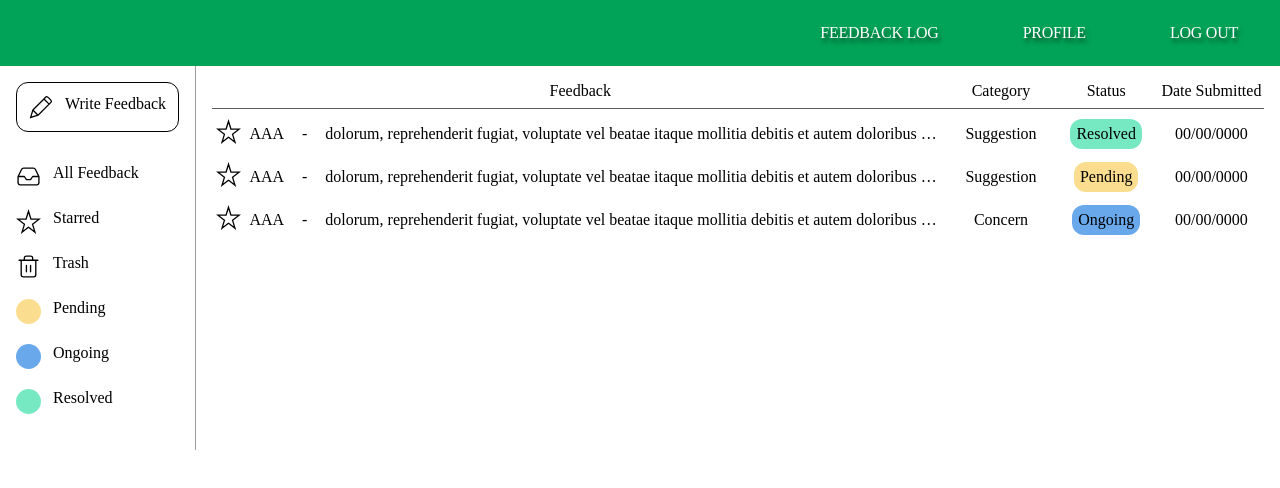
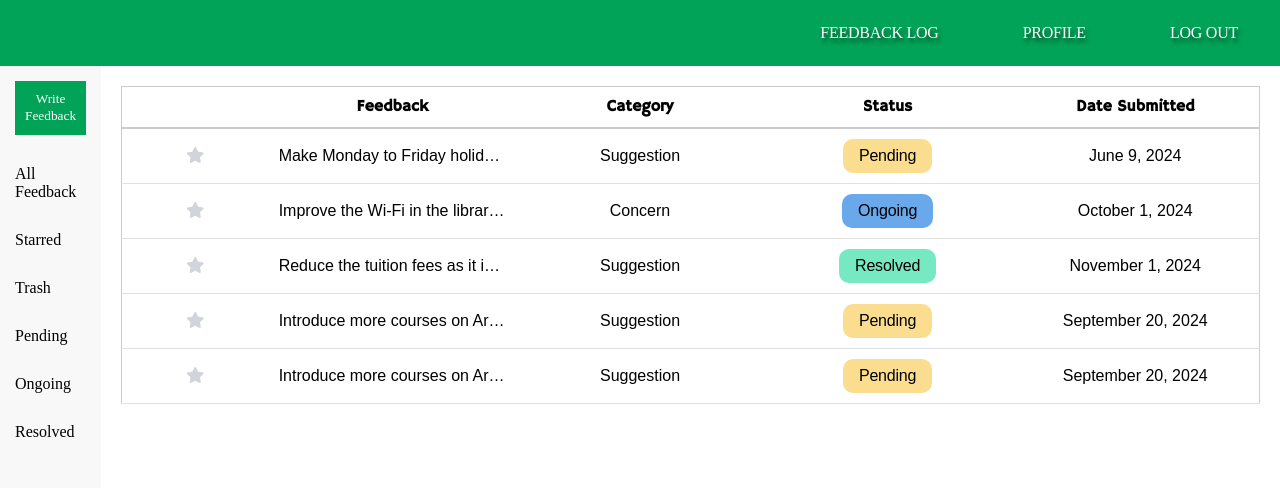
Before and after one commit to lymyr/dlsud-feedback-system, a website: page feedback-log-stu.html in a window 1280 px wide. Drawn offline with Linux system fonts and the light colour scheme; a web font is replaced by a local one.

Commit message:
Added starred buttons

```diff
--- a/feedback-log-stu.html
+++ b/feedback-log-stu.html
@@ -4,6 +4,7 @@
     <meta charset="UTF-8">
     <meta name="viewport" content="width=device-width, initial-scale=1.0">
     <link rel="stylesheet" href="style.css">
+    <link rel="stylesheet" href="https://cdnjs.cloudflare.com/ajax/libs/font-awesome/5.15.3/css/all.min.css">
     <title>Student Feedback Log</title>
 </head>
 <body>
@@ -14,58 +15,84 @@
     </header>
 
     <div class="feedback-log-container">
-        <div class="log-left">
-            <div class="log-selectables"><img src="/icons/pencil.svg"><p>Write Feedback</p></div>
-            <div class="log-selectables"><img src="/icons/inbox.svg"><p>All Feedback</p></div>
-            <div class="log-selectables"><img src="/icons/star.svg"><p>Starred</p></div>
-            <div class="log-selectables"><img src="/icons/trash.svg"><p>Trash</p></div>
-            <div class="log-selectables"><img src="/icons/pending.svg"><p>Pending</p></div>
-            <div class="log-selectables"><img src="/icons/ongoing.svg"><p>Ongoing</p></div>
-            <div class="log-selectables"><img src="/icons/resolved.svg"><p>Resolved</p></div>
-        </div>
+        <aside class="sidebar">
+            <div class="sidebar-options">
+                <div class="sidebar-option">
+                    <button class="write-feedback-btn">
+                        <span>Write Feedback</span>
+                    </button>
+                </div>
+                <div class="sidebar-option"><p>All Feedback</p></div>
+                <div class="sidebar-option"><p>Starred</p></div>
+                <div class="sidebar-option"><p>Trash</p></div>
+                <div class="sidebar-option"><p>Pending</p></div>
+                <div class="sidebar-option"><p>Ongoing</p></div>
+                <div class="sidebar-option"><p>Resolved</p></div>
+            </div>
+        </aside>
 
-        <div class="log-right">
-            <div class="feedback-header">
-                <span class="inbox-title-column">Feedback</span>
-                <span class="inbox-category-column">Category</span>
-                <span class="inbox-status-column">Status</span>
-                <span class="inbox-date-column">Date Submitted</span>
-            </div>
-            <div class="feedback-item">
-                <div class="feedback-item-section">
-                    <span class="inbox-icon"><img src="/icons/star.svg"></span>
-                    <span class="inbox-office">AAA</span>
-                    <span class="inbox-seperator">-</span>
-                    <span class="inbox-title"> dolorum, reprehenderit fugiat, voluptate vel beatae itaque mollitia debitis et autem doloribus quis, impedit fuga voluptatibus..</span>
-                </div>
-                <span class="inbox-category">Suggestion</span>
-                <span class="inbox-status">Resolved</span>
-                <span class="inbox-date">00/00/0000</span>
-            </div>
+        <main class="feedback-log">
+            <table>
+                <thead>
+                    <tr>
+                        <th class="feedback-starred"></th>
+                        <th class="feedback-title">Feedback</th>
+                        <th class="feedback-category">Category</th>
+                        <th class="feedback-status">Status</th>
+                        <th class="feedback-date">Date Submitted</th>
+                    </tr>
+                </thead>
+                <tbody id="feedback-items">
+                    <!-- Dynamic feedback items will be added here -->
+                </tbody>
+            </table>
+        </main>
 
-            <div class="feedback-item">
-                <div class="feedback-item-section">
-                    <span class="inbox-icon"><img src="/icons/star.svg"></span>
-                    <span class="inbox-office">AAA</span>
-                    <span class="inbox-seperator">-</span>
-                    <span class="inbox-title"> dolorum, reprehenderit fugiat, voluptate vel beatae itaque mollitia debitis et autem doloribus quis, impedit fuga voluptatibus..</span>
-                </div>
-                <span class="inbox-category">Suggestion</span>
-                <span class="inbox-status test">Pending</span>
-                <span class="inbox-date">00/00/0000</span>
-            </div>
-            <div class="feedback-item">
-                <div class="feedback-item-section">
-                    <span class="inbox-icon"><img src="/icons/star.svg"></span>
-                    <span class="inbox-office">AAA</span>
-                    <span class="inbox-seperator">-</span>
-                    <span class="inbox-title"> dolorum, reprehenderit fugiat, voluptate vel beatae itaque mollitia debitis et autem doloribus quis, impedit fuga voluptatibus..</span>
-                </div>
-                <span class="inbox-category">Concern</span>
-                <span class="inbox-status test2">Ongoing</span>
-                <span class="inbox-date">00/00/0000</span>
-            </div>
-        </div>
+        <script>
+            // Static example feedback data
+            const feedbackData = [
+                { text: "Make Monday to Friday holidays so we can enjoy life", category: "Suggestion", status: "Pending", date: "June 9, 2024" },
+                { text: "Improve the Wi-Fi in the library for better student experience", category: "Concern", status: "Ongoing", date: "October 1, 2024" },
+                { text: "Reduce the tuition fees as it is too expensive", category: "Suggestion", status: "Resolved", date: "November 1, 2024" },
+                { text: "Introduce more courses on Artificial Intelligence", category: "Suggestion", status: "Pending", date: "September 20, 2024" },
+                { text: "Introduce more courses on Artificial Intelligence", category: "Suggestion", status: "Pending", date: "September 20, 2024" },
+            ];
+
+            // Function to render a feedback item with status color
+            function renderFeedbackItem(feedback, index) {
+                const feedbackRow = document.createElement('tr'); // Create a table row
+
+                // Define the color classes based on status
+                const statusClasses = {
+                    "Pending": "pending",
+                    "Ongoing": "ongoing",
+                    "Resolved": "resolved"
+                };
+
+                const statusClass = statusClasses[feedback.status] || "pending";  // Default to pending if status is unknown
+
+                feedbackRow.innerHTML = `
+                    <td class="feedback-starred">
+                        <i class="fas fa-star ${feedback.starred ? 'starred' : 'unstarred'}" onclick="toggleStar(${index})"></i>
+                    </td>
+                    <td class="feedback-text">${feedback.text.length > 50 ? feedback.text.slice(0, 50) + "..." : feedback.text}</td>
+                    <td class="feedback-category">${feedback.category}</td>
+                    <td class="feedback-status"><div class="status-background ${statusClass}">${feedback.status}</div></td>
+                    <td class="feedback-date">${feedback.date}</td>
+                `;
+
+                document.getElementById('feedback-items').appendChild(feedbackRow);
+            }
+
+            function toggleStar(index) {
+                feedbackData[index].starred = !feedbackData[index].starred;
+                document.getElementById('feedback-items').innerHTML = ''; // Clear the table before re-rendering
+                feedbackData.forEach(renderFeedbackItem);
+            }
+
+            // Loop through static data
+            feedbackData.forEach(renderFeedbackItem);
+        </script>
     </div>
 </body>
 </html>
--- a/style.css
+++ b/style.css
@@ -283,137 +283,142 @@ form * {
 }
 
 
-/* stu-feedback-log.html */
+/* feedback-log-stu.html */
 .feedback-log-container {
-    display:flex;
-    /* background-color: #e5ffe7; */
+    display: flex;
+    width: 100%;
+    height: 927px;
 }
 
-.feedback-log-container > * {
-    padding:16px;
+.sidebar {
+    width: 301px;
+    height: 927px;
+    background-color: #f8f8f8;
+    overflow-y: auto;
 }
 
-.log-left {
-    max-width: fit-content;
-    border-style: none solid none none;
-    border-width: 1px;
-    border-color: rgb(157, 157, 157);
+.sidebar-options {
+    display: flex;
+    flex-direction: column;
 }
 
-.log-left > * {
-    gap:12px;
-    margin-bottom:20px;
+.sidebar-option {
+    padding: 15px;
+    cursor: pointer;
 }
 
-.log-left > :nth-child(1) {
-    margin-bottom:32px;
-    border-radius: 12px;
-    border-style: solid;
-    border-width: 1px;
-    padding:12px;
+.write-feedback-btn {
+    background-color: #00A357;
+    color: white;
+    border: none;
+    padding: 10px;
+    cursor: pointer;
 }
 
-.log-selectables {
-    display:flex;
-    text-wrap:nowrap;
+.feedback-log {
+    flex-grow: 1;
+    padding: 20px;
+    overflow-x: auto;
+    max-width: 1139px;
+    height: 927px;
 }
 
-.log-right {
-    flex-basis:100%;
+table {
+    width: 100%;
+    border: 1px solid #ccc;
+    border-collapse: collapse;
+    table-layout: fixed;
 }
 
-.log-right span {
-    margin:auto;
-}
-
-.feedback-item,
-.feedback-header {
-    display:grid;
-    grid-template-columns: 70% 1fr 1fr 1fr;
-    min-width: fit-content;
-}
-
-.feedback-header {
-    border-bottom: 1px solid rgb(92, 92, 92);
+th {
+    background-color: #ffffff;
+    font-family: 'Hammersmith One', sans-serif;
+    font-weight: bold;
+    padding: 10px;
+    text-align: center;
+    border-bottom: 2px solid #ccc;
 }
 
 
+td {
+    font-family: 'Montserrat', sans-serif;
+    padding: 10px;
+    border-bottom: 1px solid #e0e0e0;
+    text-align: center;
+    border-bottom: 1px solid #e0e0e0;
+    overflow: hidden;
+    text-overflow: ellipsis;
+    white-space: nowrap;
+    box-sizing: border-box;
+}
 
-.feedback-item > *,
-.feedback-header > * {
-    margin: 4px;
+.feedback-title, .feedback-category, .feedback-status, .feedback-date {
+    width: 20%;
+}
+
+.starred-column {
+    width: 10%;
     text-align: center;
 }
 
-.inbox-title-column {
-    grid-column:1/2;
+.feedback-star {
+    cursor: pointer;
+    text-align: center;
 }
 
-.inbox-type-column {
-    grid-column: 2/3;
-}
-.inbox-status-column {
-    grid-column: 3/4;
-}
-.inbox-date-column {
-    grid-column: 4/5;
-    text-wrap: nowrap;
+.star-icon {
+    pointer-events: auto;
+    width: 24px;
+    height: 24px;
 }
 
-.feedback-item-section {
-    grid-column: 1/2;
-    display:flex;
+
+.feedback-status .status-background.pending {
+    background-color: rgba(251, 221, 143, 1); /* Yellow for Pending */
 }
 
-.inbox-icon,
-.inbox-office,
-.inbox-seperator {
-    flex-basis:5%;
-    padding-right: 8px;
+.feedback-status .status-background.ongoing {
+    background-color: rgba(104, 168, 235, 1); /* Blue for Ongoing */
 }
 
-.inbox-title {
+.feedback-status .status-background.resolved {
+    background-color: rgba(119, 233, 194, 1); /* Green for Resolved */
+}
+
+td.feedback-status .status-background {
+    border-radius: 10px;
+    text-align: center;
+    vertical-align: middle;
+    color: #000;
+    font-family: 'Montserrat', sans-serif;
+    font-size: 16px;
+    font-weight: 400;
+    line-height: normal;
+    letter-spacing: -0.2px;
+    padding: 8px 16px;
+    display: inline-block;
+}
+
+.feedback-text {
+    max-width: 200px; /* Limit max width of feedback text */
     white-space: nowrap;
     overflow: hidden;
     text-overflow: ellipsis;
-    text-align: left;
-    flex-basis: 85%;
-
-    /*idk kung anong pinaglalagay ko dito, nag ooverflow kasi aaaaaa*/
-    min-width: 85%;
-    max-width: 0;
-    flex: auto;
 }
 
-.inbox-type {
-    grid-column: 2/3;
+.feedback-star {
+    width: 5%;
+    cursor: pointer;
+    text-align: center;
 }
 
-.inbox-status {
-    grid-column: 3/4;
-    background-color: #77E9C2;
-    padding:6px;
-    border-radius: 12px;
+.starred {
+    color: #F1A64F;
 }
 
-.inbox-date {
-    grid-column: 4/5;
-}
-
-.feedback-header {
-    padding-bottom: 8px;
-    margin-bottom: 6px;
-}
-.feedback-item {
-    margin: 6px 0px 6px 0px
-}
-
-.test {
-    background-color: #FBDD8F;
-}
-
-.test2 {
-    background-color: #68A8EB;
+.unstarred {
+    color: #D1D5DB;
+    cursor: pointer;
 }
 
 
```
